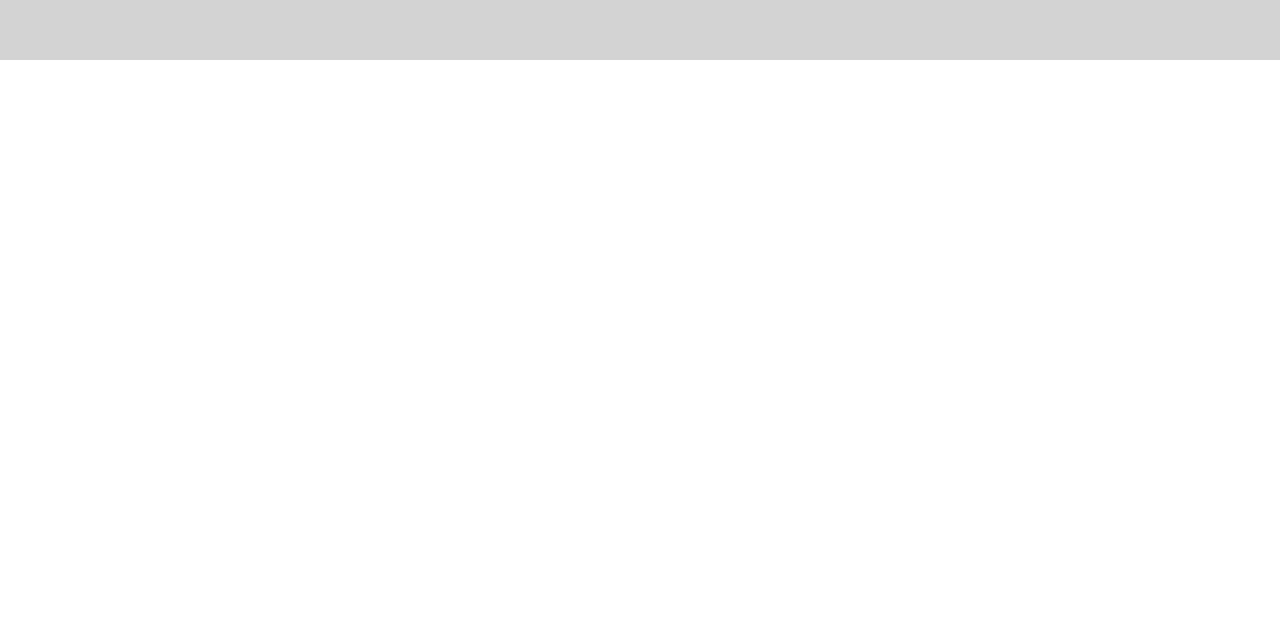
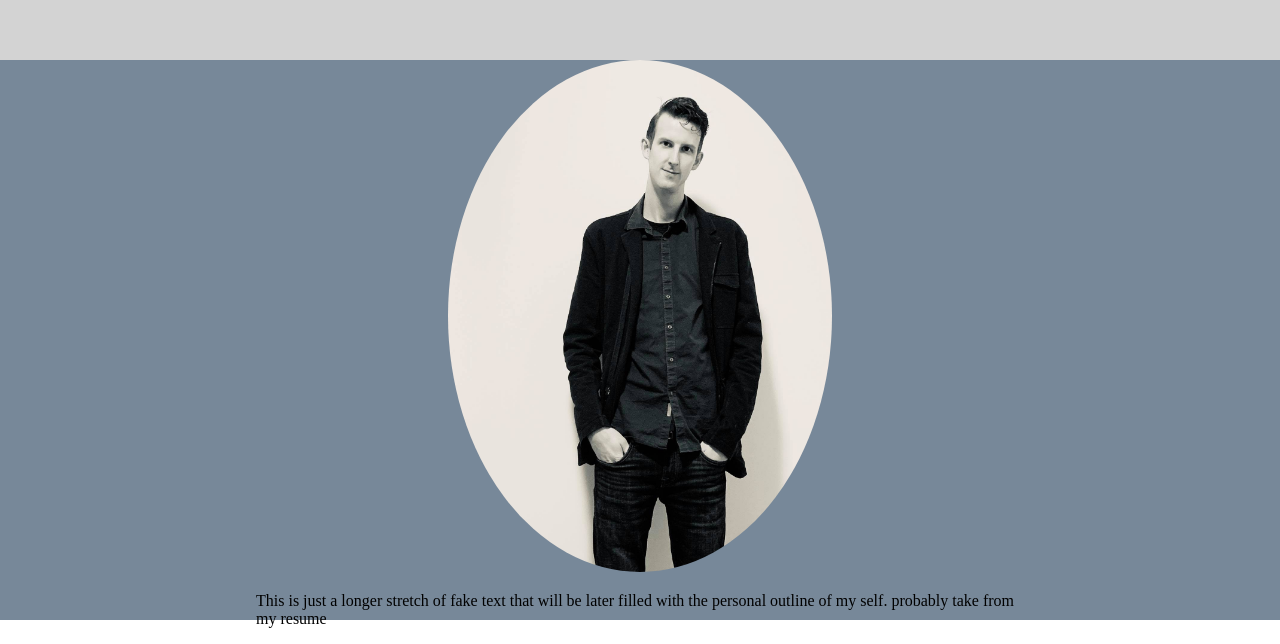
Before and after one commit to CaseyQWood/React-Resume, a React (Create React App) app: page / in a window 1280 px wide. Shown: the part 796-1440 px from the top of the page. Before the commit the page ends 856 px from the top, so only its background shows below. Built offline with nearby package versions, Linux system fonts and the light colour scheme.

Commit message:
inital about me page with profile image and filler text

```diff
--- a/src/App.js
+++ b/src/App.js
@@ -1,12 +1,14 @@
 import './App.scss';
 import Hero from './Components/Hero';
 import Header from './Components/Header';
+import About from './Components/About';
 
 function App() {
   return (
     <div className="App">
       <Header/>
       <Hero/>
+      <About/>
     </div>
   );
 }
--- a/src/App.scss
+++ b/src/App.scss
@@ -1,6 +1,10 @@
 body {
   margin: 0;
 }
+
+/*
+..Nav page stylings
+*/
 
 .header {
   height: 7vh;
@@ -11,6 +15,10 @@ body {
   }
 }
 
+/*
+..Hero page stylings
+*/
+
 .hero__container {
   display: flex;
   flex-direction: column;
@@ -19,3 +27,29 @@ body {
   height: 100vh;
   background-color: lightgray;
 }
+
+/*
+..About page stylings
+*/
+
+.about__container {
+  height: 70vh;
+  background-color: lightslategray;
+  display: flex;
+  flex-direction: column;
+  align-items: center;
+}
+
+.about__profile-img {
+  text-align: center;
+
+  img{
+    height: auto;
+    width: 30%;
+    border-radius: 50%;
+  }
+}
+
+.about__description {
+  width: 60%;
+}
--- /dev/null
+++ b/src/Components/About.jsx
@@ -0,0 +1,22 @@
+import React from 'react'
+import profile from '../images/black-white-profile.jpg'
+
+export default function About() {
+
+  return (
+    <div className='about__container'>
+
+      <div className='about__profile-img'>
+        <img src={profile} alt='profile'></img>
+      </div>
+
+      <div className='about__description'>
+        <p>
+          This is just a longer stretch of fake text that will be later
+          filled with the personal outline of my self. probably take from my resume
+        </p>
+      </div>
+
+    </div>
+  )
+}
```
Also changed, not shown: src/Components/primitveComponents/Carousel.jsx (added), src/images/black-white-profile.jpg (added).
